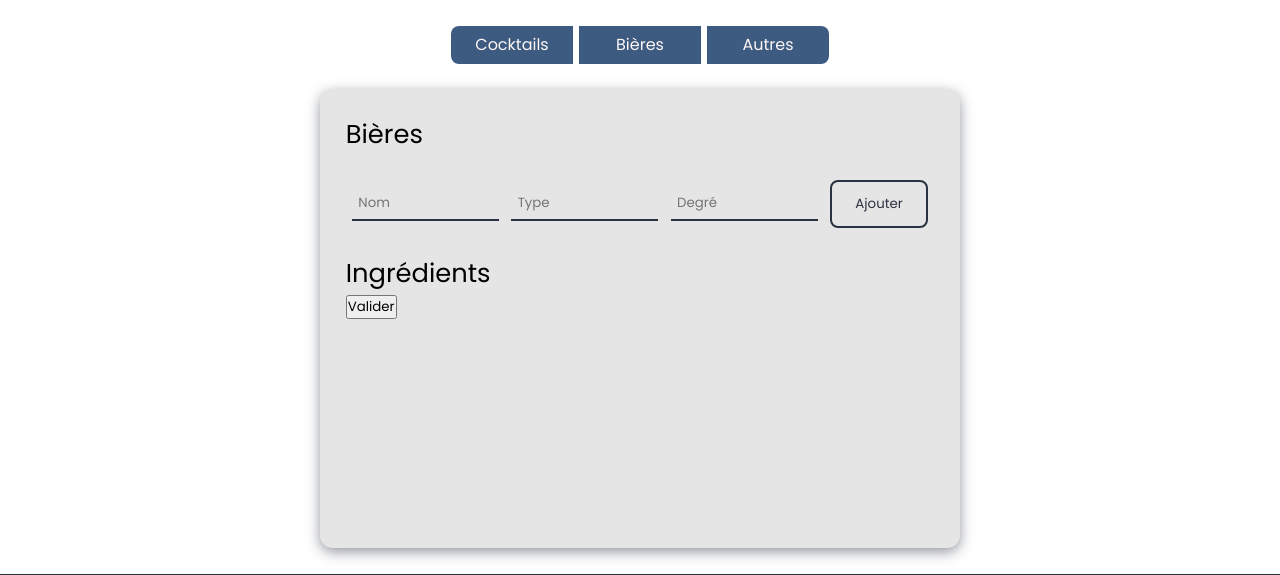
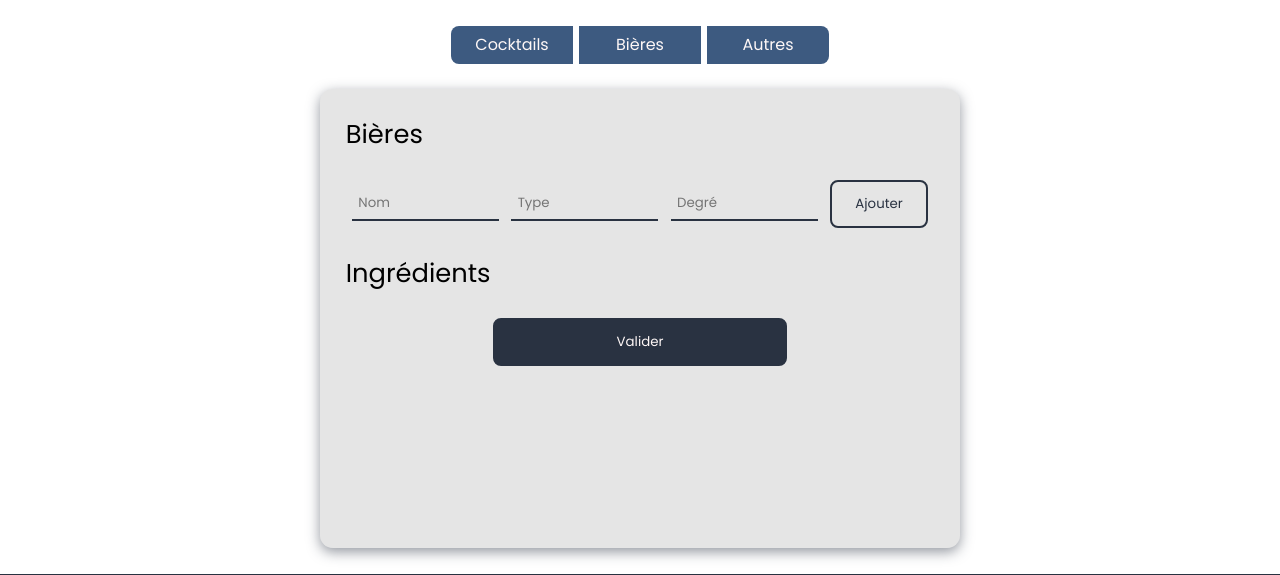
Before and after one commit to B4nanaJuice/bar-manager, a Flask app: template templates/admin.html.jinja in a window 1280 px wide. Shown: the top 575 px of the page. Run offline with Flask 3, Linux system fonts and the light colour scheme; the template is opened without the code that fills it, so the values that code supplies are empty; some libraries are stand-ins or nearby versions.

Commit message:
Styling admin panel for ingredients

```diff
--- a/templates/components/admin_ingredients.html.jinja
+++ b/templates/components/admin_ingredients.html.jinja
@@ -1,15 +1,20 @@
 {% macro admin_ingredients(ingredients, stock) %}
 
 <form action="{{ url_for('admin.update_ingredients_stock') }}" method="post">
-    <ul>
+
+    <div class="flex flex-row">
         {% for ingredient in ingredients %}
-        <li>
-        <input type="checkbox" name="{{ ingredient }}" {% if ingredient in stock %} checked {% endif %}>
-        <label for="{{ ingredient }}">{{ ingredient  }}</label>
-        </li>
+        <div class="input-check col col-4">
+            <input type="checkbox" name="{{ ingredient }}" {% if ingredient in stock %} checked {% endif %}>
+            <label for="{{ ingredient }}">{{ ingredient  }}</label>
+        </div>
         {% endfor %}
-    </ul>
-    <input type="submit" value="Valider">
+    </div>
+
+    <div class="buttons">
+        <input type="submit" value="Valider" class="button button-primary button-full col col-6">
+    </div>
+
 </form>
 
 {% endmacro %}
```
